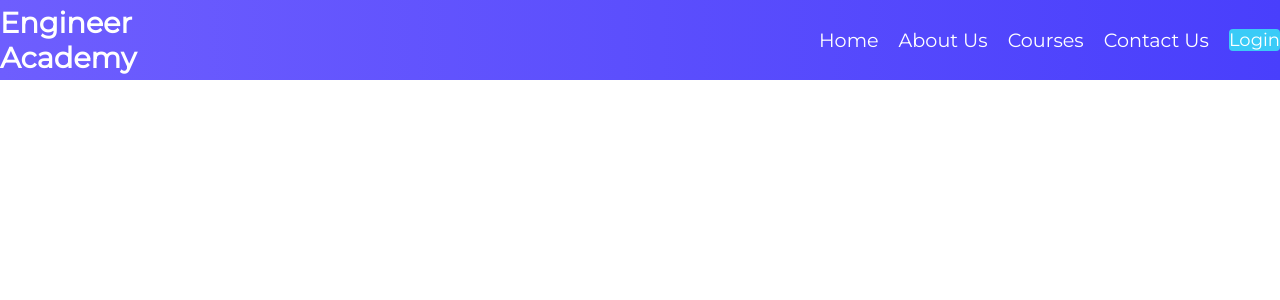
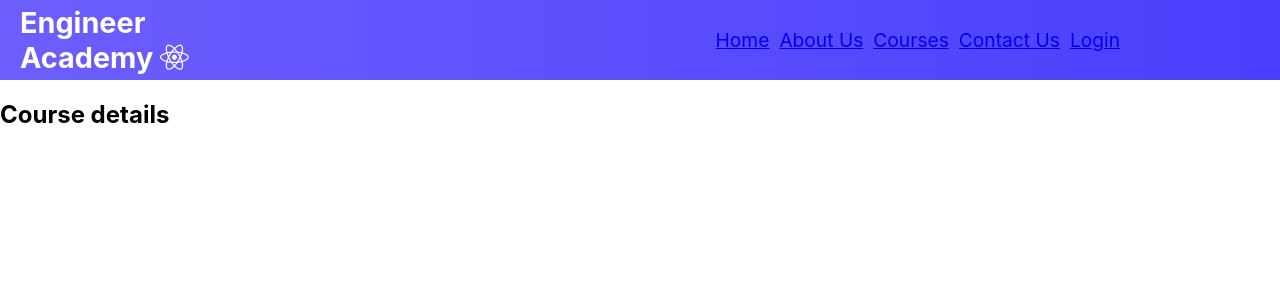
Before and after one commit to digitalbangash1/Project-FrontEnd, a React (Create React App) app: page /courses/1 in a window 1280 px wide. Shown: the top 300 px of the page. Built offline with nearby package versions, Linux system fonts and the light colour scheme.

Commit message:
Navigation and course content working now

```diff
--- a/package.json
+++ b/package.json
@@ -6,8 +6,10 @@
     "@testing-library/jest-dom": "^5.16.2",
     "@testing-library/react": "^12.1.3",
     "@testing-library/user-event": "^13.5.0",
+    "axios": "^0.26.0",
     "react": "^17.0.2",
     "react-dom": "^17.0.2",
+    "react-router-dom": "^6.2.2",
     "react-scripts": "5.0.0",
     "web-vitals": "^2.1.4"
   },
--- a/public/index.html
+++ b/public/index.html
@@ -10,17 +10,25 @@
       content="Web site created using create-react-app"
     />
     <link rel="apple-touch-icon" href="%PUBLIC_URL%/logo192.png" />
+    <link href="https://cdnjs.cloudflare.com/ajax/libs/font-awesome/5.13.0/css/all.min.css" rel="stylesheet">
     <link rel="stylesheet" href="https://cdnjs.cloudflare.com/ajax/libs/font-awesome/4.7.0/css/font-awesome.min.css">
     <link rel="preconnect" href="https://fonts.googleapis.com">
+    <link
+      rel="stylesheet"
+      href="https://cdnjs.cloudflare.com/ajax/libs/font-awesome/5.14.0/css/all.min.css"
+    />
+    <script src="https://kit.fontawesome.com/f0eb6f8124.js" crossorigin="anonymous"></script>
 
 <link rel="preconnect" href="https://fonts.gstatic.com" crossorigin>
 <link href="https://fonts.googleapis.com/css2?family=Montserrat&display=swap" rel="stylesheet">
 <link href="https://cdnjs.cloudflare.com/ajax/libs/font-awesome/6.0.0/css/v4-font-face.min.css>"
 
 
+
+
     <!--
       manifest.json provides metadata used when your web app is installed on a
-      user's mobile device or desktop. See https://developers.google.com/web/fundamentals/web-app-manifest/
+      users mobile device or desktop. See https://developers.google.com/web/fundamentals/web-app-manifest/
     -->
     <link rel="manifest" href="%PUBLIC_URL%/manifest.json" />
     <!--
--- a/src/App.js
+++ b/src/App.js
@@ -1,12 +1,19 @@
 import React from 'react';
 import Navbar from './components/Navbar/Navbar';
-import './App.css';
+import { Route, Routes } from 'react-router-dom';
+import CourseList from './components/Courses/CourseList';
+import CourseDetails from './components/Courses/CourseDetails';
+import Home from './components/Home/Home';
 
 function App() {
   return (
     <div className="App">
-      <Navbar/>
-
+      <Navbar />
+      <Routes>
+        <Route path="courses" element={<CourseList />} />
+        <Route path="/courses/:courseId" element={<CourseDetails />} />
+        <Route path="/" element={<Home />} />
+      </Routes>
     </div>
   );
 }
--- /dev/null
+++ b/src/components/Courses/CourseDetails.js
@@ -0,0 +1,5 @@
+import React from 'react';
+
+export default function CourseDetails() {
+  return <h2>Course details</h2>;
+}
--- /dev/null
+++ b/src/components/Courses/CourseList.js
@@ -0,0 +1,34 @@
+import React, { useEffect, useState } from 'react';
+import { Link } from 'react-router-dom';
+import axios from 'axios';
+
+export default function CourseList() {
+
+    const url = "https://localhost:7109/courses";
+    const [courses, setCourses] = useState([]); //hook
+
+    useEffect(() => {
+        const request = axios.get(url);
+        request.then(response => {
+            const courses = response.data;
+            setCourses(courses);
+            console.log(courses);
+        });
+    }, []);
+
+    return (
+        <div>
+            <h2>Courses list</h2>
+            <ul>
+                {
+                    courses.map((course, index) => {
+                        return (
+                            <li key={index}>
+                                <Link to={`/courses/${course.id}`}>{course.name}</Link>
+                            </li>)
+                    })
+                }
+            </ul>
+        </div>
+    );
+}
--- /dev/null
+++ b/src/components/Home/Home.js
@@ -0,0 +1,5 @@
+import React from 'react';
+
+export default function Home() {
+  return <h2>Home</h2>;
+}
--- a/src/components/Navbar/MenuItems.js
+++ b/src/components/Navbar/MenuItems.js
@@ -1,7 +1,7 @@
  export const MenuItems = [
      {
          title:'Home',
-         url: '#',
+         url: '/',
          cName: 'nav-links'
 
      },
@@ -13,9 +13,8 @@
     },
     {
         title:'Courses',
-        url: '#',
+        url: '/courses',
         cName: 'nav-links'
-
     },
 
     {
--- a/src/components/Navbar/Navbar.css
+++ b/src/components/Navbar/Navbar.css
@@ -20,12 +20,12 @@
 .nav-menu{
     display: grid;
     grid-template-columns: repeat(5,auto);
-    grid-gap: 20px;
+    grid-gap: 10px;
     list-style: none;
     text-align: center;
-    width: 80vw;
+    width: 75vw;
     justify-content: end;
-    margin-right: 2rem;
+    margin-right: 10rem;
 }
 .nav-links{
     color: white;
--- a/src/components/Navbar/Navbar.js
+++ b/src/components/Navbar/Navbar.js
@@ -1,38 +1,33 @@
-import React, {Component} from 'react';
+import React, { Component } from 'react';
+import { Link } from 'react-router-dom';
 import { Button } from '../Button';
-import {MenuItems} from "./MenuItems"
+import { MenuItems } from "./MenuItems"
 import './Navbar.css'
 
 
-class Navbar extends Component{
-    state = { clicked :false}
-    handleClick = ()=>{
-        this.setState({clicked: !this.state.clicked})
+class Navbar extends Component {
+    state = { clicked: false }
+    handleClick = () => {
+        this.setState({ clicked: !this.state.clicked })
     }
-    render(){
-        return(
+    render() {
+        return (
 
             <nav className="NavbarItems">
                 <h1 className='navbar-logo'>Engineer Academy <i className="fab fa-react"></i></h1>
                 <div className='menu-icon' onClick={this.handleClick}>
-                    <i className={this.state.clicked? 'fas fa times': 'fas fa-bars'}></i>
+                    <i className={this.state.clicked ? 'fas fa times' : 'fas fa-bars'}></i>
 
                 </div>
-                <ul className={this.state.clicked ? 'nav-menu active': 'nav-menu'}>
-                    {MenuItems.map((item, index)=>{
-                        return(
-                        <li key = {index}>
-                            <a className={item.cName} href={item.url}>
-                            {item.title}
-
-                                </a>
-                         </li>)
+                <ul className={this.state.clicked ? 'nav-menu active' : 'nav-menu'}>
+                    {MenuItems.map((item, index) => {
+                        return (
+                            <li key={index}>
+                                <Link to={item.url}>{item.title}</Link>
+                            </li>)
                     })}
 
                 </ul>
-                <Button>
-                    Login
-                </Button>
             </nav>
         )
     }
--- a/src/index.js
+++ b/src/index.js
@@ -1,10 +1,13 @@
 import React from 'react';
 import ReactDOM from 'react-dom';
+import { BrowserRouter} from 'react-router-dom';
 import './index.css';
 import App from './App';
 
 
 ReactDOM.render(
-
-    <App />,  document.getElementById('root')
+    <BrowserRouter>
+        <App />
+    </BrowserRouter>,
+    document.getElementById('root')
 );
```
Also changed, not shown: 1 other file (tests, documents, lock files or other folders).
